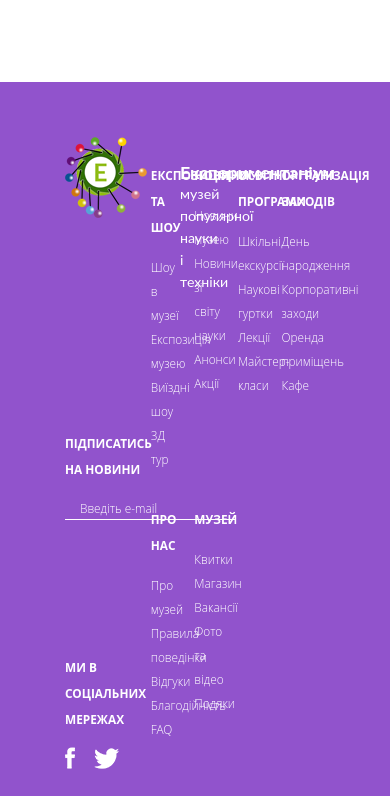
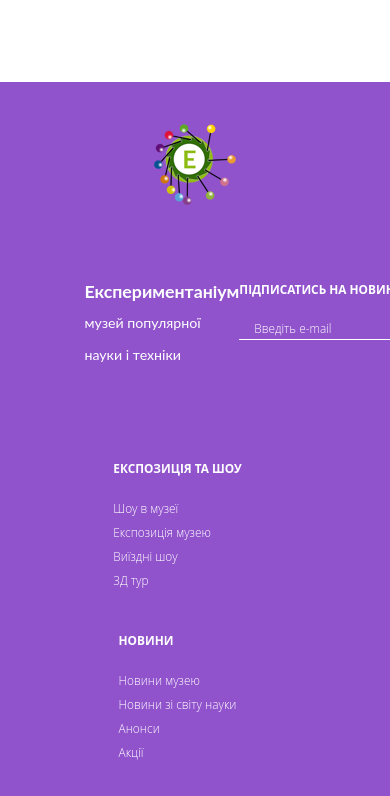
Before and after one commit to MateAcademy-FE-July/experimentanium, a plain HTML site: page dev/index.html in a window 390 px wide. Shown: the part 785-1581 px from the top of the page. Drawn offline with nearby package versions, Linux system fonts and the light colour scheme; a script that the page names is missing.

Commit message:
add adaptive footer styles up to 991px, need fixed header < 960 px

```diff
--- a/dev/assets/sass/_footer.scss
+++ b/dev/assets/sass/_footer.scss
@@ -3,37 +3,56 @@
     background-color: $color_purple;
 
     &__content {
-        max-width: 1450px;
+        max-width: 1200px;
         margin: 0 auto;
-        padding: 80px 65px;
+        padding: 8vh 10vh 0 10vh;
         display: flex;
         flex-flow: row nowrap;
-        align-items: stretch;
-    }
+        align-items: flex-start;
+        position: relative;
 
-    &__action {
-        width: 33%;
-        display: flex;
-        flex-flow: column nowrap;
-        justify-content: space-between;
-    }
-
-    &__logo {
-        position: relative;
+        @media (max-width:991px) {
+            flex-wrap: wrap;
+        }
     }
 
     &__image {
         position: absolute;
-        top: -25px;
+        top: 5vh;
+
+        @media (max-width:991px) {
+            left: 50%;
+            transform: translateX(-50%);
+        }
+    }
+
+    &__action {
+        width: 45%;
+        display: flex;
+        flex-flow: column nowrap;
+        justify-content: space-between;
+        padding-right: 3%;
+
+        @media (max-width:991px) {
+            width: 100%;
+            flex-flow: row nowrap;
+            padding-top: 15vh;
+        }
     }
 
     &__header {
         padding-left: 115px;
+        padding-bottom: 10vh;
         font-family: $secondary_font;
         font-size: 1.2em;
         font-weight: 700;
         line-height: 2rem;
         color: $bgcolor;
+
+        @media (max-width:991px) {
+            padding-left: 0;
+            line-height: 3rem;
+        }
     }
 
     &__header span {
@@ -42,10 +61,18 @@
     }
 
     &__c-menu {
-        width: 67%;
+        //width: 67%;
         display: flex;
         flex-flow: row wrap;
-        justify-content: flex-start;
+
+        @media (max-width:991px) {
+            width: 100%;
+            justify-content: center;
+        }
+    }
+
+    &__subscribe {
+        padding-bottom: 10vh;
     }
 
     &__form {
@@ -103,7 +130,7 @@
 .c-menu {
 
     &__item {
-        width: 25%;
+        //width: 25%;
         padding-right: 35px;
         padding-bottom: 35px;
         li {
--- a/dev/index.html
+++ b/dev/index.html
@@ -90,15 +90,13 @@
   </section>
   <footer class="footer">
       <div class="footer__content">
+          <div class="footer__image">
+              <img src="./assets/img/experimentanium__logo.png" alt="Experimentanium logo">
+          </div>
           <div class="footer__action">
-              <div class="footer__logo">
-                  <div class="footer__image">
-                      <img src="./assets/img/experimentanium__logo.png" alt="Experimentanium logo">
-                  </div>
-                  <h2 class="footer__header">Експериментаніум</br>
-                      <span>музей популярної науки і техніки</span>
-                  </h2>
-              </div>
+              <h2 class="footer__header">Експериментаніум</br>
+                  <span>музей популярної науки і техніки</span>
+              </h2>
               <div class="footer__subscribe">
                   <h3 class="footer__title">підписатись на новини</h3>
                   <form class="footer__form">
```
Also changed, not shown: dev/templates/partials/footer.html (+6 -8 lines), dev/assets/css/main.css.
